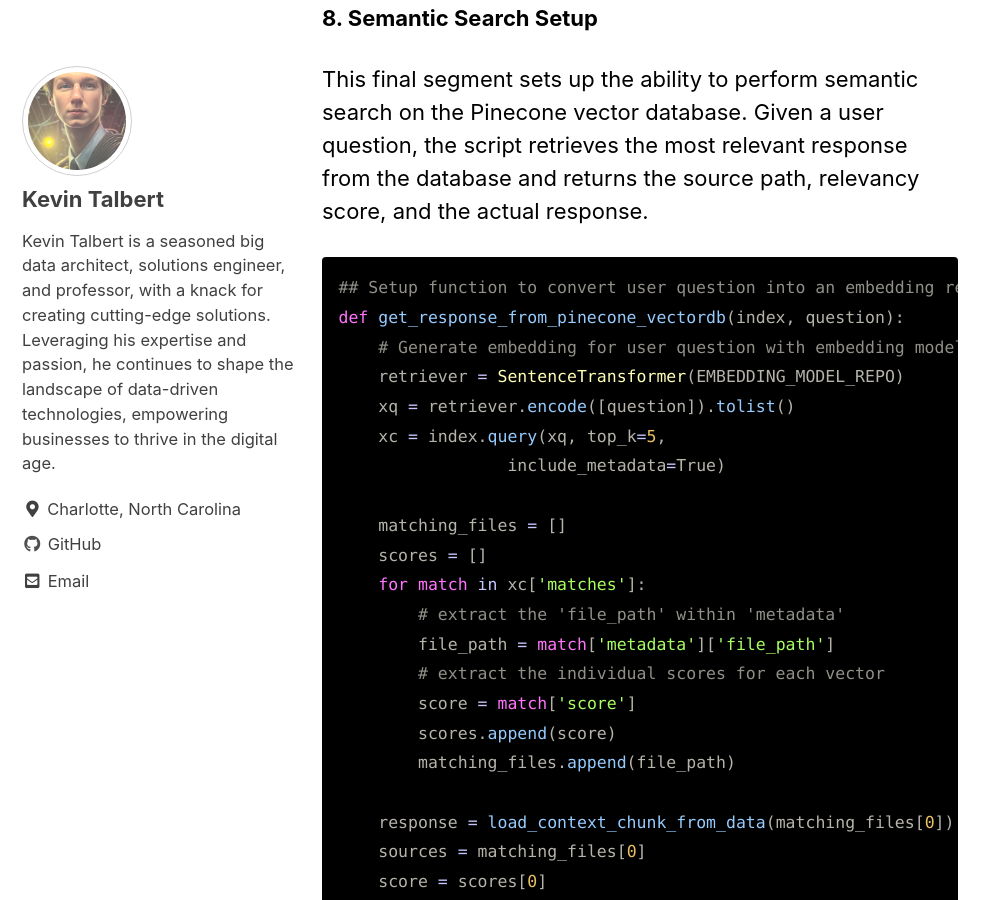
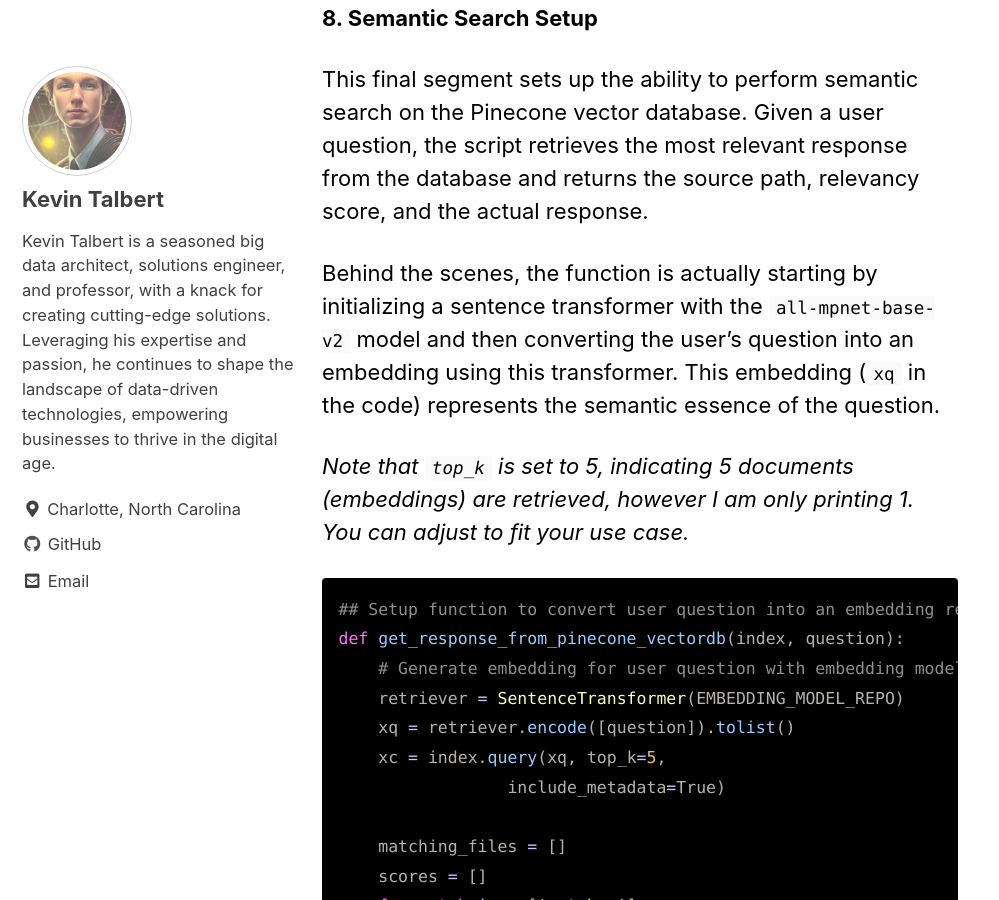
Before and after one commit to kevinbtalbert/kevinbtalbert.github.io, a Jekyll site: the page built from _posts/2023-10-27-pinecone-vector-db.md, in a window 1280 px wide and 900 px high, scrolled down 6966 px. Shown: the whole window, without its empty margins (0-999 px from the left). Built offline with Jekyll 4.4.1, drawn with Linux system fonts in a browser that asks for light colours; cached includes are drawn as plain includes; some of the changed text lies outside the part shown.

Commit message:
Finalized article

````diff
--- a/_posts/2023-10-27-pinecone-vector-db.md
+++ b/_posts/2023-10-27-pinecone-vector-db.md
@@ -147,6 +147,10 @@
 
 This final segment sets up the ability to perform semantic search on the Pinecone vector database. Given a user question, the script retrieves the most relevant response from the database and returns the source path, relevancy score, and the actual response.
 
+Behind the scenes, the function is actually starting by initializing a sentence transformer with the `all-mpnet-base-v2` model and then converting the user's question into an embedding using this transformer. This embedding (`xq` in the code) represents the semantic essence of the question.
+
+*Note that `top_k` is set to 5, indicating 5 documents (embeddings) are retrieved, however I am only printing 1. You can adjust to fit your use case.*
+
 ```python
 ## Setup function to convert user question into an embedding returning most relevant response (semantic search)
 def get_response_from_pinecone_vectordb(index, question):
````
